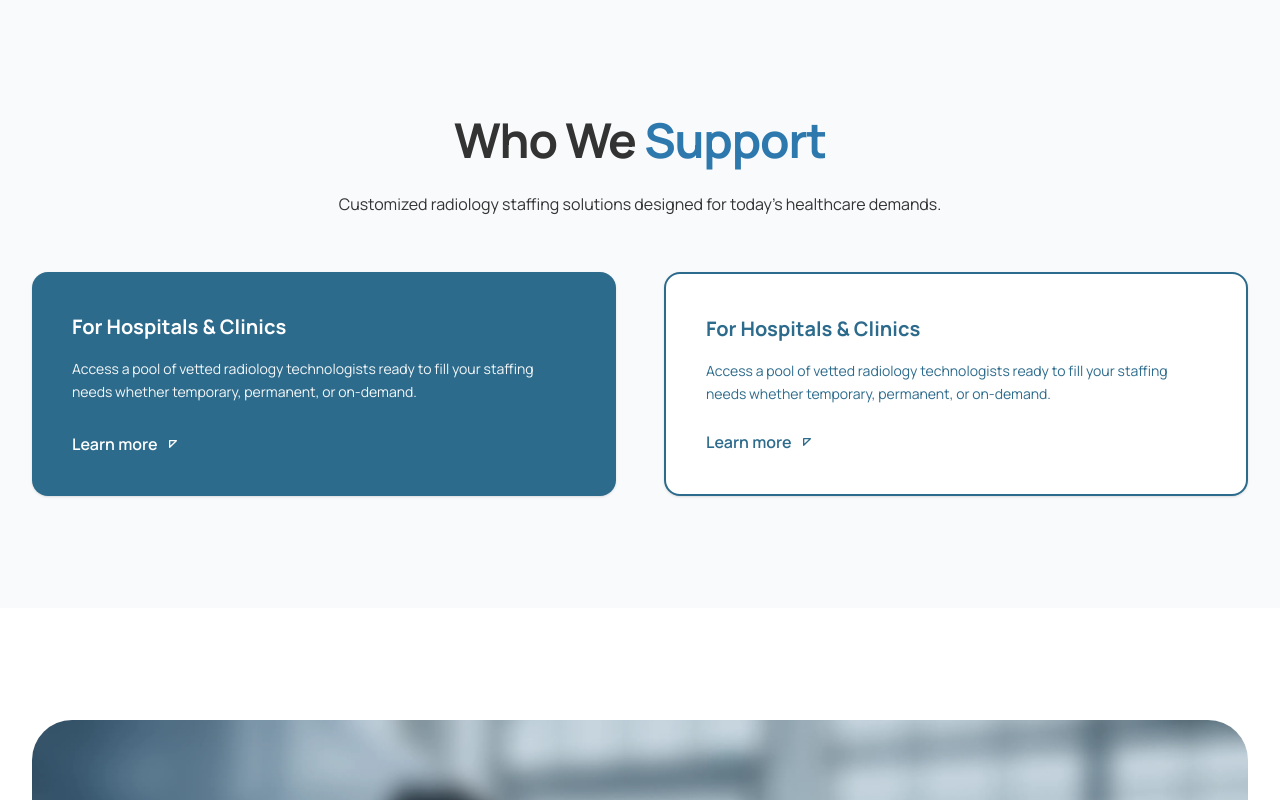
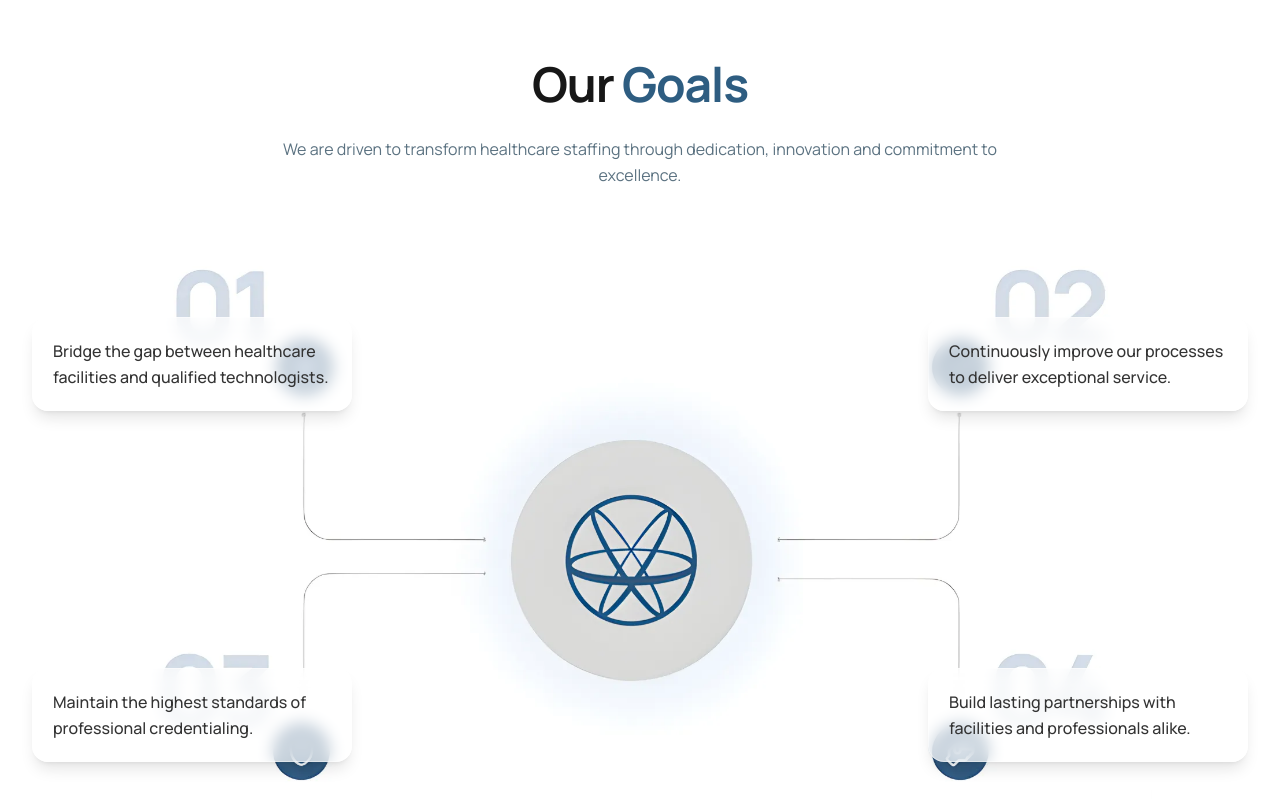
Before and after one commit to Abdullah-Software-Engineer/radnav-hatch, a Next.js app: page / in a window 1280 px wide. Shown: the part 2720-3520 px from the top of the page. Built offline with nearby package versions, Linux system fonts and the light colour scheme.

Commit message:
Add OurGoal section to Home page for enhanced content presentation.

```diff
--- /dev/null
+++ b/Sections/home/OurGoal/OurGoal.tsx
@@ -0,0 +1,68 @@
+"use client";
+
+import Image from "next/image";
+
+export default function OurGoal() {
+  return (
+    <section className="relative w-full bg-white pt-8 pb-16 sm:pt-10 sm:pb-20 md:pt-12 md:pb-24 lg:pt-14 lg:pb-28">
+      <div className="mx-auto max-w-[1390px] px-4 sm:px-6 lg:px-8">
+        {/* Header */}
+        <header className="mx-auto mb-6 max-w-3xl text-center sm:mb-8 md:mb-10">
+          <h2 className="text-[30px] font-bold tracking-tight text-[#171717] md:text-[30px] lg:text-[48px] xl:text-[48px]">
+            Our <span className="text-[#2E5D81]">Goals</span>
+          </h2>
+          <p className="mt-4 text-[14px] leading-relaxed text-[#5B7281] md:text-[14px] lg:text-[16px] xl:text-[16px]">
+            We are driven to transform healthcare staffing through dedication,
+            innovation and commitment to excellence.
+          </p>
+        </header>
+
+        {/* Diagram Container */}
+        <div className="relative mx-auto aspect-[16/9] w-full -mt-20 sm:-mt-10 md:-mt-12">
+          {/* Background Image (Diagram) */}
+          <div className="absolute inset-0 flex items-center justify-center">
+            <Image
+              src="/home/our-goal/singleimage.webp"
+              alt="Our Goals Diagram"
+              width={1200}
+              height={800}
+              className="h-auto w-full max-w-5xl object-contain"
+              priority
+            />
+          </div>
+
+          {/* Overlays / Content Cards */}
+
+          {/* Goal 01 - Top Left */}
+          <div className="absolute left-0 top-[12%] w-[240px] rounded-2xl border border-white/40 bg-white/70 p-5 shadow-lg backdrop-blur-sm sm:top-[14%] sm:w-[280px] md:left-[2%] md:top-[18%] md:w-[300px] lg:left-0 lg:top-[20%] lg:w-[320px]">
+            <p className="text-sm font-medium leading-relaxed text-[#333333] sm:text-base">
+              Bridge the gap between healthcare facilities and qualified
+              technologists.
+            </p>
+          </div>
+
+          {/* Goal 02 - Top Right */}
+          <div className="absolute right-0 top-[12%] w-[240px] rounded-2xl border border-white/40 bg-white/70 p-5 shadow-lg backdrop-blur-sm sm:top-[14%] sm:w-[280px] md:right-[2%] md:top-[18%] md:w-[300px] lg:right-0 lg:top-[20%] lg:w-[320px]">
+            <p className="text-sm font-medium leading-relaxed text-[#333333] sm:text-base">
+              Continuously improve our processes to deliver exceptional service.
+            </p>
+          </div>
+
+          {/* Goal 03 - Bottom Left */}
+          <div className="absolute bottom-[8%] left-0 w-[240px] rounded-2xl border border-white/40 bg-white/70 p-5 shadow-lg backdrop-blur-sm sm:bottom-[10%] sm:w-[280px] md:bottom-[12%] md:left-[2%] md:w-[300px] lg:bottom-[15%] lg:left-0 lg:w-[320px]">
+            <p className="text-sm font-medium leading-relaxed text-[#333333] sm:text-base">
+              Maintain the highest standards of professional credentialing.
+            </p>
+          </div>
+
+          {/* Goal 04 - Bottom Right */}
+          <div className="absolute bottom-[8%] right-0 w-[240px] rounded-2xl border border-white/40 bg-white/70 p-5 shadow-lg backdrop-blur-sm sm:bottom-[10%] sm:w-[280px] md:bottom-[12%] md:right-[2%] md:w-[300px] lg:bottom-[15%] lg:right-0 lg:w-[320px]">
+            <p className="text-sm font-medium leading-relaxed text-[#333333] sm:text-base">
+              Build lasting partnerships with facilities and professionals alike.
+            </p>
+          </div>
+        </div>
+      </div>
+    </section>
+  );
+}
--- a/app/page.tsx
+++ b/app/page.tsx
@@ -1,6 +1,7 @@
 import Hero from "../Sections/home/Hero/Hero";
 import WhyChooseRadnav from "../Sections/home/WhyChooseRadnav/WhyChooseRadnav";
 import AboutUs from "../Sections/home/AboutUs/AboutUs";
+import OurGoal from "../Sections/home/OurGoal/OurGoal";
 import WhoWeSupport from "../Sections/home/WhoWeSupport/WhoWeSupport";
 import ScheduleCTA from "../Sections/home/ScheduleCTA/ScheduleCTA";
 
@@ -10,6 +11,7 @@ export default function Home() {
       <Hero />
       <WhyChooseRadnav />
       <AboutUs />
+      <OurGoal />
       <WhoWeSupport />
       <ScheduleCTA />
     </>
```
Also changed, not shown: public/home/our-goal/singleimage.webp (added).
